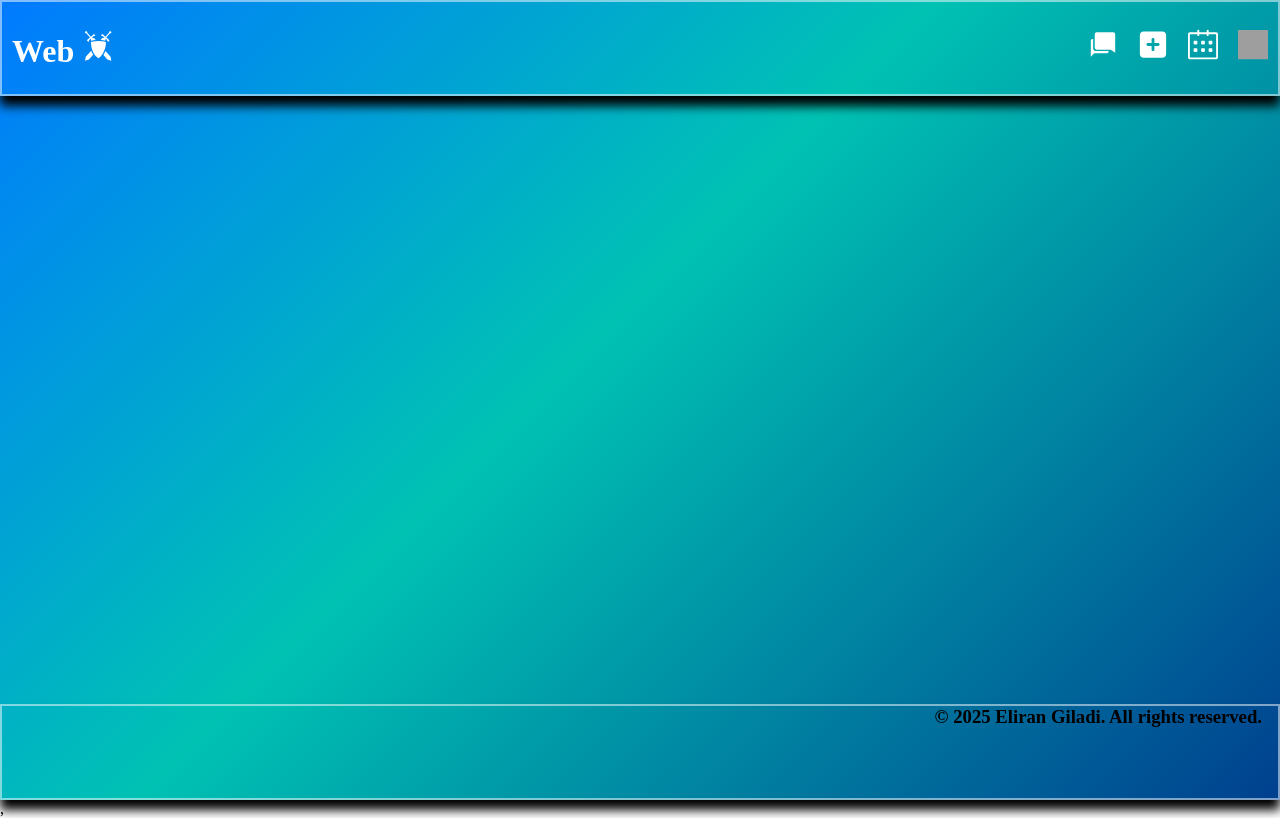
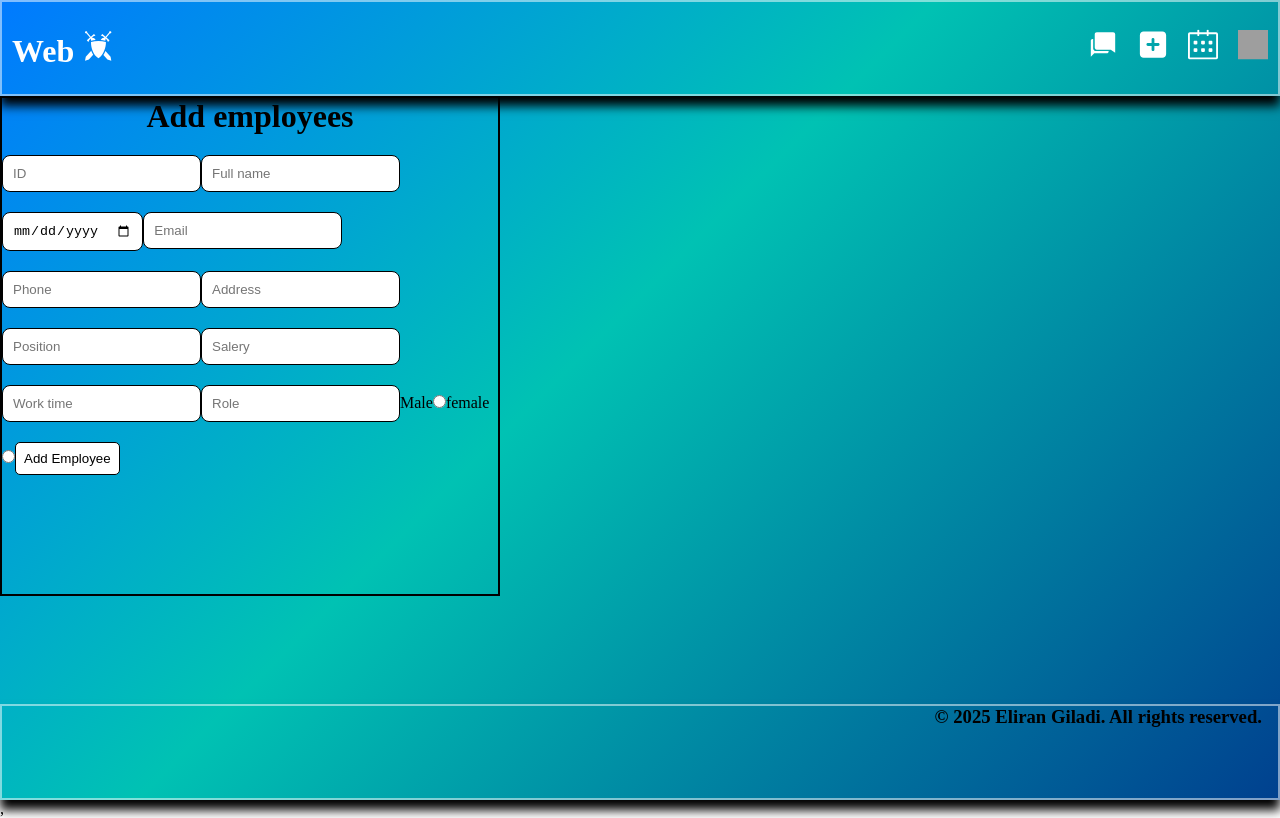
Before and after one commit to Eliran250/web, a React (Vite) app in the folder client/: page /AddEmployees in a window 1280 px wide. Built offline with nearby package versions, Linux system fonts and the light colour scheme; grey boxes are pictures that could not be loaded.

Commit message:
addEmployees

```diff
--- a/client/src/App.tsx
+++ b/client/src/App.tsx
@@ -9,8 +9,10 @@ import Calender from './components/calender/Calender'
 import { ContextProvider } from './context/Context'
 import Post from './components/post/Post'
 import PostedFile from './components/post/PostedFile'
-import EmployeesContainer from './components/employees/EmployeesContainer'
+import EmployeesContainer from './components/employees/view&EditEmployees/EmployeesView&EditContainer'
 import Home from './components/pages/home/Home'
+import EmployeesMangement from './components/employees/EmployeesMangement'
+import AddEmployees from './components/employees/addEmployees/AddEmployees'
 import './style/style.scss'
 
 function App() {
@@ -29,7 +31,9 @@ function App() {
             <Route path='/calender' element={<Calender />} />
             <Route path='/post' element={<Post />} />
             <Route path='/postedFile' element={<PostedFile />} />
+            <Route path='/employeesMangement' element={<EmployeesMangement/>} />
             <Route path='/employees' element={<EmployeesContainer/>} />
+            <Route path='/AddEmployees' element={<AddEmployees/>} />
           </Routes>
           <Footer />
         </ContextProvider>
--- /dev/null
+++ b/client/src/components/employees/EmployeesMangement.tsx
@@ -0,0 +1,15 @@
+import { useNavigate } from "react-router-dom"
+
+const EmployeesMangement = () => {
+
+    const navigate = useNavigate();
+
+    return (
+        <>
+            <button onClick={() => navigate("/employees")}>View and edit employees</button>
+            <button onClick={() => navigate("/addEmployees")}>Add employees</button>
+        </>
+    )
+}
+
+export default EmployeesMangement
--- /dev/null
+++ b/client/src/components/employees/addEmployees/AddEmployees.tsx
@@ -0,0 +1,26 @@
+import './addEmployees.scss'
+
+const AddEmployees = () => {
+    return (
+        <form className="add-employees-card">
+            <h1 className='title'>Add employees</h1>
+            <input type="text" placeholder='ID' />
+            <input type="text" placeholder='Full name' />
+            <input type="date" placeholder='Birth Date' />
+            <input type="email" placeholder='Email' />
+            <input type="tel" placeholder='Phone' />
+            <input type="text" placeholder='Address' />
+            <input type="text" placeholder='Position' />
+            <input type="text" placeholder='Salery' />
+            <input type="text" placeholder='Work time' />
+            <input type="text" placeholder='Role' />
+            <label htmlFor="Male">Male</label>
+            <input type="radio" name="gender" value={"male"} required={true} />
+            <label htmlFor="female">female</label>
+            <input type="radio" name="gender" value={"female"} required={true} />
+            <button type="submit">Add Employee</button>
+        </form>
+    )
+}
+
+export default AddEmployees
--- /dev/null
+++ b/client/src/components/employees/addEmployees/addEmployees.scss
@@ -0,0 +1,9 @@
+.add-employees-card{
+    border: 2px solid black;
+    width: 500px;
+    height: 500px;
+    overflow-y: auto;
+    .title{
+        text-align: center;
+    }
+}
--- a/client/src/components/employees/EmployeesContainer.tsx
+++ b/client/src/components/employees/view&EditEmployees/EmployeesView&EditContainer.tsx
@@ -1,6 +1,6 @@
 import { useEffect, useState } from "react";
-import { fetchEmployees } from "../../api/emplyeesApi";
-import PageinationEmployees from "../pageination/pageinaitionEmployees/PageinationEmployees";
+import { fetchEmployees } from "../../../api/emplyeesApi";
+import PageinationEmployees from "../../pageination/pageinaitionEmployees/PageinationEmployees";
 
 const EmployeesContainer = () => {
 
--- a/client/src/components/sidebar/Sidebar.tsx
+++ b/client/src/components/sidebar/Sidebar.tsx
@@ -20,8 +20,8 @@ const Sidebar = () => {
                 <div className="sideBar-main-icon">
                     {isOpen ? <GoSidebarCollapse onClick={() => setIsOpen(!isOpen)} /> : <GoSidebarExpand onClick={() => setIsOpen(!isOpen)} />}
                 </div>
-                <div className="icon" onClick={()=>navigate("/employees")}>
-                    <FaUserFriends /> {isOpen && "Employees"}
+                <div className="icon" onClick={()=>navigate("/employeesMangement")}>
+                    <FaUserFriends /> {isOpen && "Employees mangement"}
                 </div>
                 <div className="icon" onClick={()=>navigate("/groups")}>
                     <MdGroups /> {isOpen && "Groups"}
```
